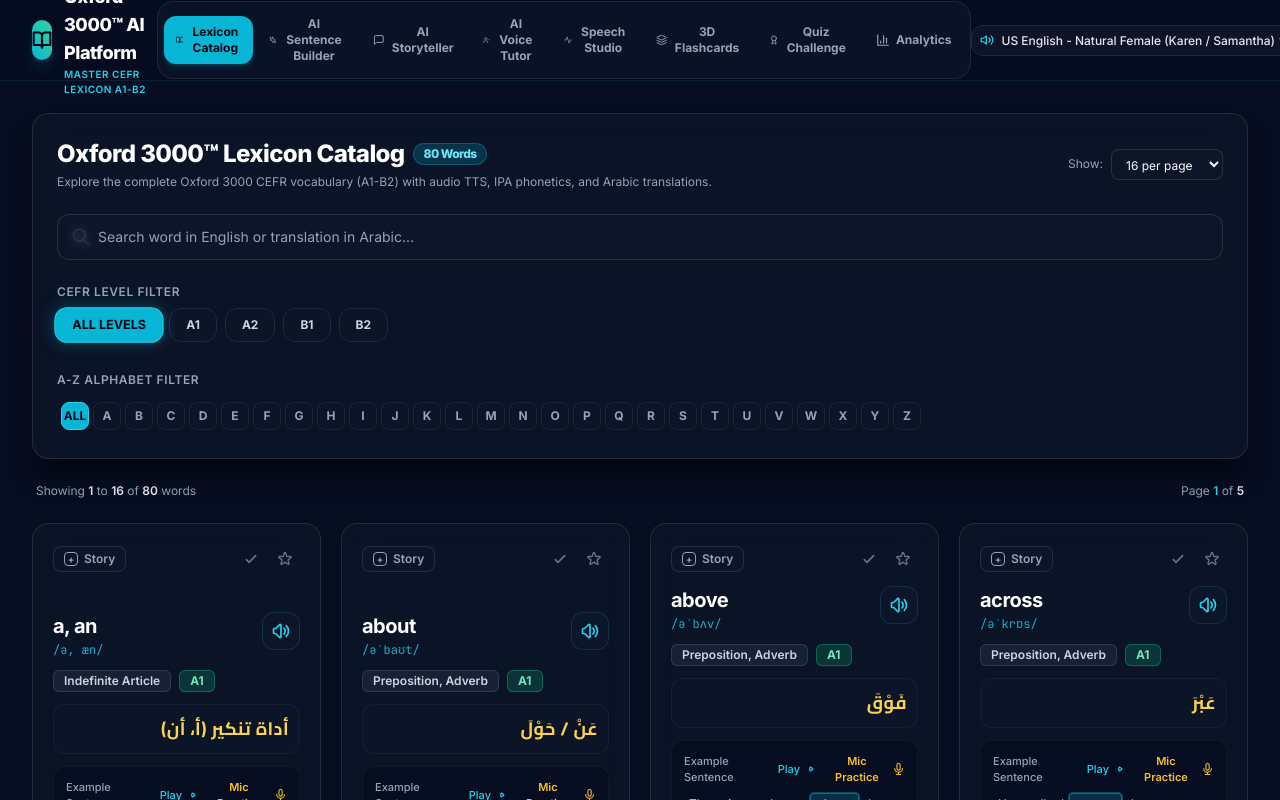
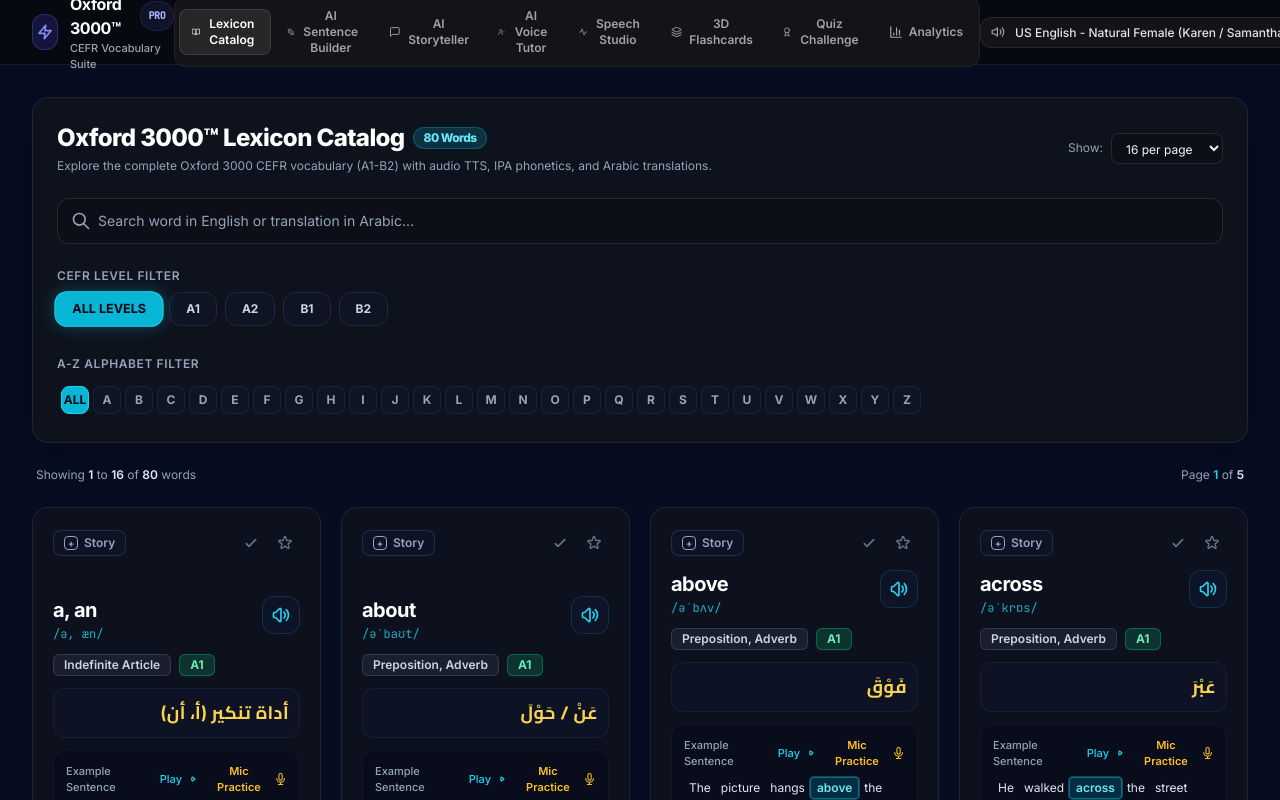
Before and after one commit to m7mdxzx9/oxford-3000-platform, a React (Vite) app: page / in a window 1280 px wide. Shown: the top 800 px of the page. Built offline with nearby package versions, Linux system fonts and the light colour scheme.

Commit message:
Redesign visual identity: Obsidian dark background, Plus Jakarta Sans & IBM Plex Sans Arabic typography, and modern Apple/Linear-style UI

```diff
--- a/src/components/Navbar.jsx
+++ b/src/components/Navbar.jsx
@@ -13,6 +13,7 @@ import {
   UserCheck,
   Volume2,
   Activity,
+  Zap
 } from 'lucide-react';
 import { useApp } from '../context/AppContext';
 
@@ -20,7 +21,6 @@ export default function Navbar() {
   const {
     activeTab,
     setActiveTab,
-    apiKey,
     setIsApiKeyModalOpen,
     toggleLanguage,
     t,
@@ -42,26 +42,29 @@ export default function Navbar() {
   ];
 
   return (
-    <header className="sticky top-0 z-40 w-full backdrop-blur-xl bg-[#060d21]/80 border-b border-cyan-900/30">
+    <header className="sticky top-0 z-40 w-full backdrop-blur-md bg-[#090a0f]/85 border-b border-white/[0.08]">
       <div className="max-w-7xl mx-auto px-4 sm:px-6 lg:px-8">
-        <div className="flex items-center justify-between h-16 sm:h-20">
-          {/* Brand Logo */}
-          <div className="flex items-center gap-3 cursor-pointer" onClick={() => setActiveTab('grid')}>
-            <div className="w-10 h-10 rounded-2xl bg-gradient-to-tr from-cyan-500 to-emerald-400 flex items-center justify-center shadow-lg shadow-cyan-500/20">
-              <BookOpen className="w-5 h-5 text-slate-950 stroke-[2.5]" />
+        <div className="flex items-center justify-between h-16 sm:h-18">
+          {/* Brand Logo & Editorial Title */}
+          <div className="flex items-center gap-3 cursor-pointer group" onClick={() => setActiveTab('grid')}>
+            <div className="w-9 h-9 rounded-xl bg-indigo-600/20 border border-indigo-500/30 flex items-center justify-center text-indigo-400 group-hover:border-indigo-400/50 transition-all">
+              <Zap className="w-4 h-4 stroke-[2.5]" />
             </div>
             <div>
-              <h1 className="text-base sm:text-lg font-extrabold text-white tracking-tight">
-                {t('appTitle')}
+              <h1 className="text-sm sm:text-base font-bold text-white tracking-tight flex items-center gap-2">
+                <span>Oxford 3000™</span>
+                <span className="text-[10px] px-2 py-0.5 rounded-full bg-indigo-500/10 text-indigo-300 border border-indigo-500/20 font-mono">
+                  PRO
+                </span>
               </h1>
-              <p className="text-[10px] text-cyan-400 font-semibold tracking-wider uppercase">
-                {t('appSubtitle')}
+              <p className="text-[11px] text-zinc-400 font-medium">
+                CEFR Vocabulary Suite
               </p>
             </div>
           </div>
 
           {/* Desktop Navigation Tabs */}
-          <nav className="hidden xl:flex items-center gap-1 bg-slate-900/60 p-1.5 rounded-2xl border border-slate-800">
+          <nav className="hidden lg:flex items-center gap-1 bg-zinc-900/80 p-1 rounded-xl border border-white/[0.06]">
             {navItems.map((item) => {
               const Icon = item.icon;
               const isActive = activeTab === item.id;
@@ -70,10 +73,10 @@ export default function Navbar() {
                 <button
                   key={item.id}
                   onClick={() => setActiveTab(item.id)}
-                  className={`flex items-center gap-1.5 px-3 py-2 rounded-xl text-xs font-bold transition-all ${
+                  className={`flex items-center gap-1.5 px-3 py-1.5 rounded-lg text-xs font-semibold transition-all ${
                     isActive
-                      ? 'bg-cyan-500 text-slate-950 shadow-md shadow-cyan-500/20'
-                      : 'text-slate-400 hover:text-slate-200 hover:bg-slate-800/50'
+                      ? 'bg-zinc-800 text-white shadow-sm border border-white/10'
+                      : 'text-zinc-400 hover:text-zinc-200 hover:bg-zinc-800/40'
                   }`}
                 >
                   <Icon className="w-3.5 h-3.5" />
@@ -83,62 +86,62 @@ export default function Navbar() {
             })}
           </nav>
 
-          {/* Controls */}
+          {/* Controls Bar */}
           <div className="flex items-center gap-2">
-            {/* Natural Voice Selector Dropdown */}
-            <div className="hidden sm:flex items-center gap-1 bg-slate-900/80 border border-slate-800 px-2 py-1.5 rounded-xl text-xs">
-              <Volume2 className="w-3.5 h-3.5 text-cyan-400" />
+            {/* Natural Voice Selector */}
+            <div className="hidden sm:flex items-center gap-1.5 bg-zinc-900/80 border border-white/[0.08] px-2.5 py-1.5 rounded-xl text-xs">
+              <Volume2 className="w-3.5 h-3.5 text-zinc-400" />
               <select
                 value={voicePreset}
                 onChange={(e) => setVoicePreset(e.target.value)}
-                className="bg-transparent text-slate-200 font-medium focus:outline-none cursor-pointer text-xs"
+                className="bg-transparent text-zinc-200 font-medium focus:outline-none cursor-pointer text-xs"
               >
                 {voicePresets.map((vp) => (
-                  <option key={vp.id} value={vp.id} className="bg-slate-950 text-white">
+                  <option key={vp.id} value={vp.id} className="bg-zinc-950 text-white">
                     {vp.name}
                   </option>
                 ))}
               </select>
             </div>
 
-            {/* Language Toggle Button */}
+            {/* Language Switcher */}
             <button
               onClick={toggleLanguage}
-              className="flex items-center gap-1.5 px-3 py-2 bg-slate-900/80 hover:bg-slate-800 text-cyan-300 border border-cyan-500/30 rounded-xl text-xs font-bold transition-all"
+              className="flex items-center gap-1.5 px-3 py-1.5 bg-zinc-900 hover:bg-zinc-800 text-zinc-200 border border-white/[0.08] rounded-xl text-xs font-semibold transition-all"
             >
-              <Globe className="w-4 h-4" />
+              <Globe className="w-3.5 h-3.5 text-zinc-400" />
               <span>{t('langToggle')}</span>
             </button>
 
-            {/* API Key Status */}
+            {/* API Key Modal Button */}
             <button
               onClick={() => setIsApiKeyModalOpen(true)}
-              className="flex items-center gap-1.5 px-3 py-2 rounded-xl text-xs font-bold border transition-all bg-emerald-500/10 border-emerald-500/30 text-emerald-400"
+              className="flex items-center gap-1.5 px-3 py-1.5 rounded-xl text-xs font-semibold transition-all bg-emerald-500/10 border border-emerald-500/20 text-emerald-400 hover:bg-emerald-500/20"
             >
-              <Key className="w-4 h-4" />
-              <span className="hidden sm:inline">Gemini AI Active</span>
+              <Key className="w-3.5 h-3.5" />
+              <span className="hidden sm:inline">AI Active</span>
             </button>
 
-            {/* Mobile Menu Hamburger */}
+            {/* Mobile Menu Button */}
             <button
               onClick={() => setMobileMenuOpen(!mobileMenuOpen)}
-              className="p-2 text-slate-400 hover:text-white rounded-xl xl:hidden"
+              className="p-2 text-zinc-400 hover:text-white rounded-xl lg:hidden"
             >
-              {mobileMenuOpen ? <X className="w-6 h-6" /> : <Menu className="w-6 h-6" />}
+              {mobileMenuOpen ? <X className="w-5 h-5" /> : <Menu className="w-5 h-5" />}
             </button>
           </div>
         </div>
       </div>
 
-      {/* Mobile Drawer */}
+      {/* Mobile Drawer Navigation */}
       {mobileMenuOpen && (
-        <div className="xl:hidden p-4 bg-slate-950 border-b border-slate-800 space-y-2">
-          <div className="p-2 bg-slate-900 rounded-xl mb-3 flex items-center justify-between">
-            <span className="text-xs text-slate-400 font-semibold">Select AI Voice:</span>
+        <div className="lg:hidden p-4 bg-zinc-950 border-b border-zinc-800 space-y-2">
+          <div className="p-3 bg-zinc-900 rounded-xl mb-3 flex items-center justify-between">
+            <span className="text-xs text-zinc-400 font-medium">Select Voice:</span>
             <select
               value={voicePreset}
               onChange={(e) => setVoicePreset(e.target.value)}
-              className="bg-slate-950 text-cyan-300 p-1 rounded text-xs border border-slate-800"
+              className="bg-zinc-950 text-zinc-200 p-1.5 rounded-lg text-xs border border-zinc-800"
             >
               {voicePresets.map((vp) => (
                 <option key={vp.id} value={vp.id}>
@@ -159,11 +162,11 @@ export default function Navbar() {
                   setActiveTab(item.id);
                   setMobileMenuOpen(false);
                 }}
-                className={`w-full flex items-center gap-3 px-4 py-3 rounded-2xl text-sm font-bold transition-all ${
-                  isActive ? 'bg-cyan-500 text-slate-950' : 'text-slate-300 bg-slate-900/50 hover:bg-slate-900'
+                className={`w-full flex items-center gap-3 px-4 py-2.5 rounded-xl text-sm font-semibold transition-all ${
+                  isActive ? 'bg-indigo-600 text-white' : 'text-zinc-300 bg-zinc-900/50 hover:bg-zinc-900'
                 }`}
               >
-                <Icon className="w-5 h-5" />
+                <Icon className="w-4 h-4" />
                 <span>{item.label}</span>
               </button>
             );
--- a/src/index.css
+++ b/src/index.css
@@ -1,25 +1,27 @@
+@import url('https://fonts.googleapis.com/css2?family=Plus+Jakarta+Sans:wght@300;400;500;600;700;800&family=IBM+Plex+Sans+Arabic:wght@300;400;500;600;700&display=swap');
+
 @tailwind base;
 @tailwind components;
 @tailwind utilities;
 
 @layer base {
   :root {
-    --bg-dark: #060d21;
-    --glass-bg: rgba(15, 23, 42, 0.65);
-    --glass-border: rgba(255, 255, 255, 0.10);
-    --glass-border-hover: rgba(56, 189, 248, 0.35);
+    --bg-dark: #090a0f;
+    --card-bg: rgba(18, 20, 29, 0.7);
+    --border-color: rgba(255, 255, 255, 0.08);
   }
 
   body {
     background-color: var(--bg-dark);
-    color: #f8fafc;
-    font-family: 'Inter', system-ui, sans-serif;
+    color: #f3f4f6;
+    font-family: 'Plus Jakarta Sans', -apple-system, BlinkMacSystemFont, sans-serif;
     overflow-x: hidden;
+    -webkit-font-smoothing: antialiased;
   }
 }
 
 @layer utilities {
-  /* LTR CSS Layout Isolation Rules for English Tokens */
+  /* Strict LTR Isolation Rules */
   .ltr-token,
   .ltr-isolate,
   [dir="ltr"] {
@@ -28,86 +30,81 @@
     text-align: left;
   }
 
-  /* RTL CSS Layout Isolation Rules for Arabic Text */
+  /* Strict RTL Isolation Rules for Arabic */
   .rtl-text,
   .rtl-isolate,
   [dir="rtl"] {
     direction: rtl !important;
     unicode-bidi: isolate !important;
     text-align: right;
-    font-family: 'Cairo', 'Tajawal', 'Noto Sans Arabic', sans-serif;
+    font-family: 'IBM Plex Sans Arabic', sans-serif;
   }
 
-  /* Dark Glassmorphism Utility Classes */
+  /* Ultra-Premium Glass & Card Styles */
   .glass-panel {
-    background-color: rgba(15, 23, 42, 0.65);
+    background-color: rgba(18, 20, 29, 0.75);
     backdrop-filter: blur(16px);
     -webkit-backdrop-filter: blur(16px);
-    border: 1px solid rgba(255, 255, 255, 0.10);
-    box-shadow: 0 20px 25px -5px rgba(0, 0, 0, 0.5);
+    border: 1px solid rgba(255, 255, 255, 0.08);
+    box-shadow: 0 10px 30px -10px rgba(0, 0, 0, 0.5);
   }
 
   .glass-card {
-    background: rgba(30, 41, 59, 0.45);
-    backdrop-filter: blur(8px);
-    -webkit-backdrop-filter: blur(8px);
-    border: 1px solid rgba(255, 255, 255, 0.07);
-    transition: all 0.2s ease-in-out;
+    background: rgba(24, 27, 38, 0.5);
+    backdrop-filter: blur(12px);
+    -webkit-backdrop-filter: blur(12px);
+    border: 1px solid rgba(255, 255, 255, 0.06);
+    transition: all 0.25s cubic-bezier(0.16, 1, 0.3, 1);
   }
 
   .glass-card:hover {
-    background: rgba(30, 41, 59, 0.65);
-    border-color: rgba(99, 102, 241, 0.3);
-    box-shadow: 0 10px 25px -5px rgba(0, 0, 0, 0.3);
+    background: rgba(28, 32, 46, 0.75);
+    border-color: rgba(255, 255, 255, 0.15);
+    box-shadow: 0 12px 32px -8px rgba(0, 0, 0, 0.4);
+    transform: translateY(-2px);
   }
 
   .glass-card-interactive {
-    background-color: rgba(15, 23, 42, 0.65);
-    backdrop-filter: blur(16px);
-    -webkit-backdrop-filter: blur(16px);
-    border: 1px solid rgba(255, 255, 255, 0.10);
-    transition: all 0.3s cubic-bezier(0.4, 0, 0.2, 1);
+    background-color: rgba(18, 20, 29, 0.7);
+    backdrop-filter: blur(14px);
+    -webkit-backdrop-filter: blur(14px);
+    border: 1px solid rgba(255, 255, 255, 0.08);
+    transition: all 0.25s cubic-bezier(0.16, 1, 0.3, 1);
   }
 
   .glass-card-interactive:hover {
-    border-color: rgba(56, 189, 248, 0.4);
-    background-color: rgba(30, 41, 59, 0.75);
-    box-shadow: 0 0 25px -3px rgba(56, 189, 248, 0.25);
+    border-color: rgba(99, 102, 241, 0.4);
+    background-color: rgba(26, 30, 44, 0.85);
+    box-shadow: 0 12px 32px -8px rgba(99, 102, 241, 0.15);
     transform: translateY(-2px);
   }
 
   .glass-input {
-    background: rgba(15, 23, 42, 0.6);
-    border: 1px solid rgba(255, 255, 255, 0.12);
-    backdrop-filter: blur(4px);
-    color: #f8fafc;
+    background: rgba(14, 16, 24, 0.8);
+    border: 1px solid rgba(255, 255, 255, 0.1);
+    color: #f3f4f6;
+    transition: all 0.2s ease;
   }
 
   .glass-input:focus {
     outline: none;
     border-color: rgba(99, 102, 241, 0.6);
-    box-shadow: 0 0 0 2px rgba(99, 102, 241, 0.2);
-  }
-
-  .text-gradient-primary {
-    background: linear-gradient(135deg, #38bdf8 0%, #818cf8 50%, #c084fc 100%);
-    -webkit-background-clip: text;
-    -webkit-text-fill-color: transparent;
+    box-shadow: 0 0 0 3px rgba(99, 102, 241, 0.15);
   }
 }
 
-/* Custom Scrollbar */
+/* Custom Refined Scrollbar */
 ::-webkit-scrollbar {
   width: 6px;
   height: 6px;
 }
 ::-webkit-scrollbar-track {
-  background: rgba(6, 13, 33, 0.5);
+  background: #090a0f;
 }
 ::-webkit-scrollbar-thumb {
-  background: rgba(255, 255, 255, 0.15);
-  border-radius: 3px;
+  background: rgba(255, 255, 255, 0.12);
+  border-radius: 9999px;
 }
 ::-webkit-scrollbar-thumb:hover {
-  background: rgba(255, 255, 255, 0.3);
+  background: rgba(255, 255, 255, 0.25);
 }
```
